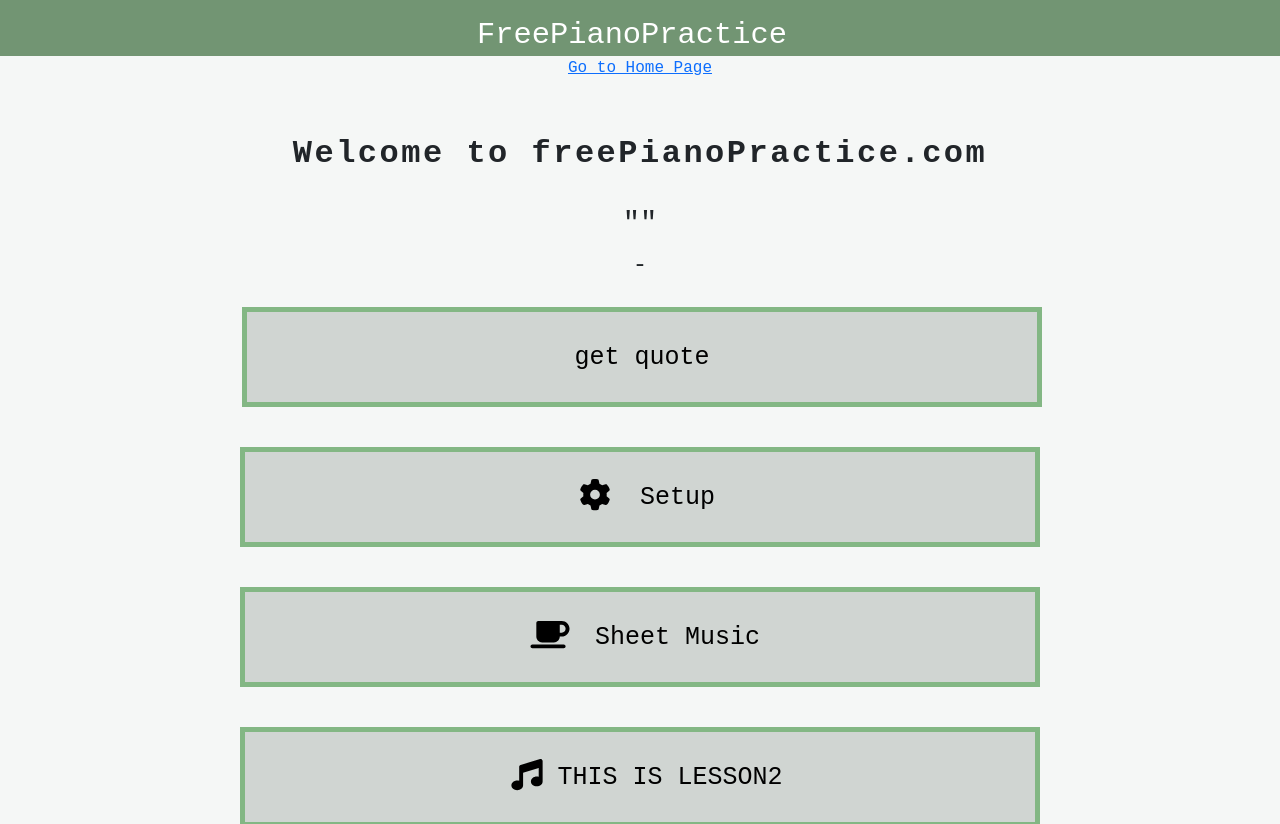
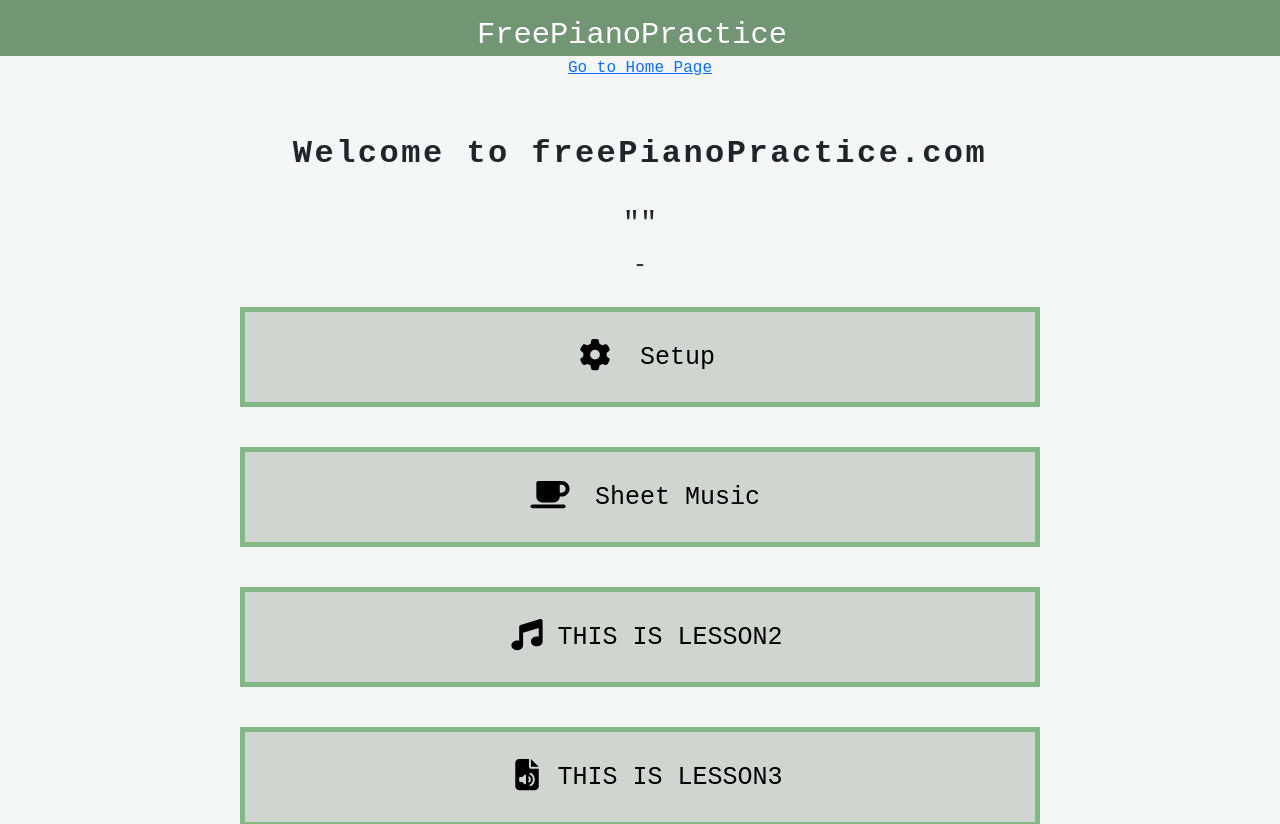
Before and after one commit to jeanniezheng/free-piano-practice, a React (Create React App) app: page / in a window 1280 px wide. Shown: the top 824 px of the page. Built offline with nearby package versions, Linux system fonts and the light colour scheme; no server answers.

Commit message:
Music.jsx - added bass clef

```diff
--- a/src/Music.jsx
+++ b/src/Music.jsx
@@ -33,7 +33,7 @@ export default function Music({
 
         highlightedNotes.forEach((index) => {
             if (vexNotes[index] != null) {
-                vexNotes[index].setStyle({ strokeStyle: "red", fillStyle: "red" });
+                vexNotes[index].setStyle({ strokeStyle: "green", fillStyle: "green" });
             }
         });
 
--- a/src/components/GenerateQuote.js
+++ b/src/components/GenerateQuote.js
@@ -29,7 +29,7 @@ const GenerateQuote = () => {
             <div className="quote">
                 <h1>"{quotes.text}"</h1>
                 <h2 className="author">-{quotes.author}</h2>
-                <button onClick={getQuote}>get quote</button>
+                {/* <button onClick={getQuote}>get quote</button> */}
             </div>
 
         </div>
```
